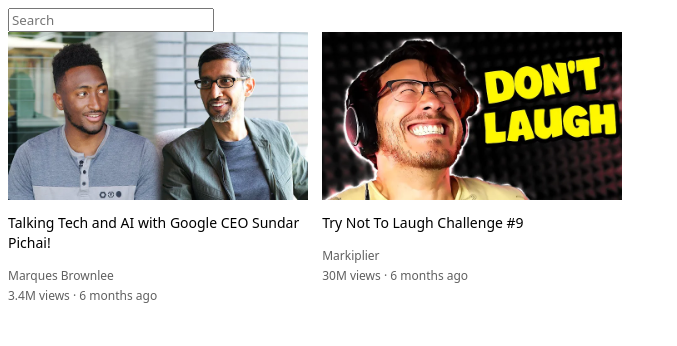
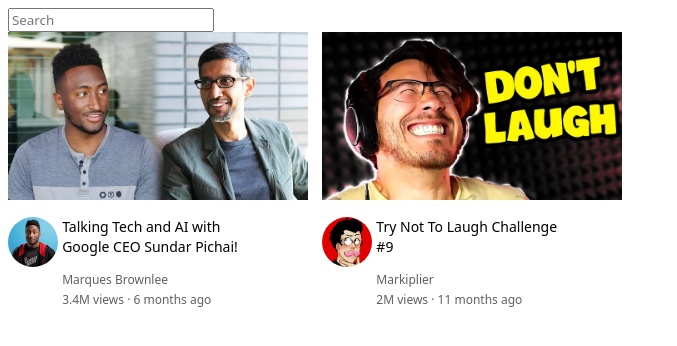
Before and after one commit to Aryan0401/Youtube_Clone, a plain HTML site: page index.html in a window 1280 px wide. Shown: the whole page, without its empty margins (0-677 px from the left). Drawn offline with Linux system fonts and the light colour scheme.

Commit message:
Nested grid

```diff
--- a/index.html
+++ b/index.html
@@ -10,26 +10,44 @@
 <body>
 
     <input class="search" type="text" placeholder="Search">
+
     <div class="div1">
+       <div class="thumbnail-div">
              <img  class="video-thumbnail" src="/PICS/img3.png" alt="">
+       </div>
 
+        <div>
+            <div class="channel-profile">
+                <img class="channel-logo" src="profile/channel-1.jpeg" alt="">
+            </div>
+            <div class="video-info">
                 <p class="video-title">Talking Tech and AI with Google CEO Sundar Pichai!</p>
 
                 <p class="video-author">Marques Brownlee</p>
 
                 <p class="video-stats">3.4M views &middot; 6 months ago</p>
             </div>
+        </div>
+    </div>
 
     <div class="div1">
+       <div class="thumbnail-div">
              <img  class="video-thumbnail" src="/PICS/img4.png" alt="">
+       </div>
 
+        <div>
+            <div class="channel-profile">
+                <img class="channel-logo" src="profile/channel-2.jpeg" alt="">
+            </div>
+            <div class="video-info">
                 <p class="video-title">
                 Try Not To Laugh Challenge #9</p>
 
                 <p class="video-author">Markiplier</p>
 
-        <p class="video-stats">30M views &middot; 6 months ago</p>
-
+                <p class="video-stats">2M views &middot; 11 months ago</p>
+            </div>
+        </div>
     </div>
 
 </body>
--- a/style.css
+++ b/style.css
@@ -15,7 +15,7 @@
 }
 
 .video-title{
-    margin-top: 8px;
+    margin-top: 0px;
     font-size: 14px;
     font-weight: 500;
     width: 100%;
@@ -36,3 +36,23 @@
     font-size: 12px;
     color: rgb(96, 96, 96);
 }
+
+.channel-logo{
+
+    border-radius: 300px;
+    width: 50px;
+}
+.channel-profile{
+    display: inline-block;
+    width: 50px;
+    vertical-align: top;
+
+}
+.video-info{
+
+    display: inline-block;
+    width: 200px;
+}
+.thumbnail-div{
+    margin-bottom: 12px;
+}
```
Also changed, not shown: profile/channel-1.jpeg (added), profile/channel-2.jpeg (added). Lines whose indentation alone changed are shown as unchanged.
